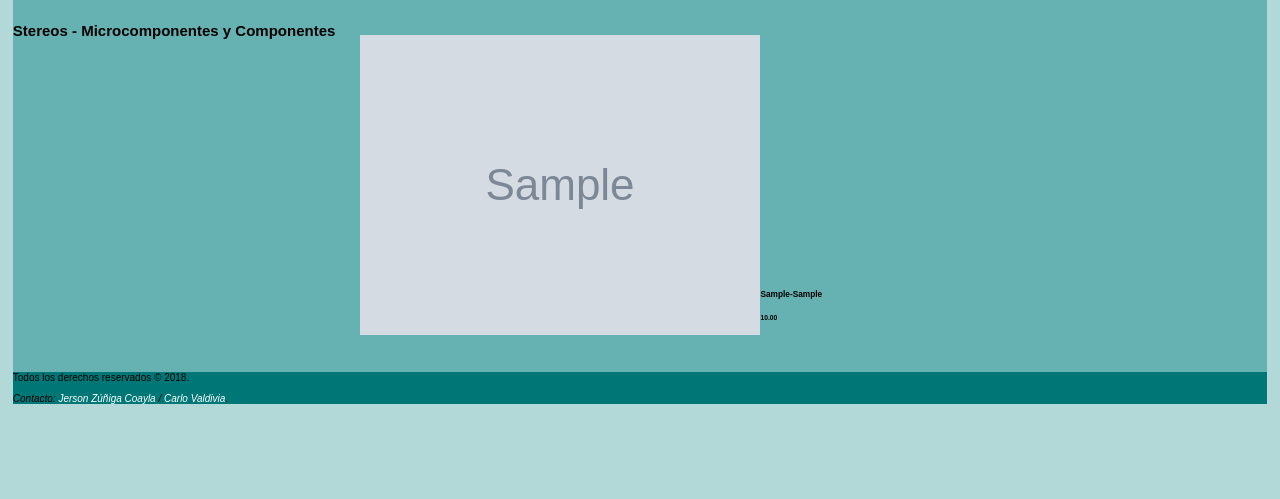
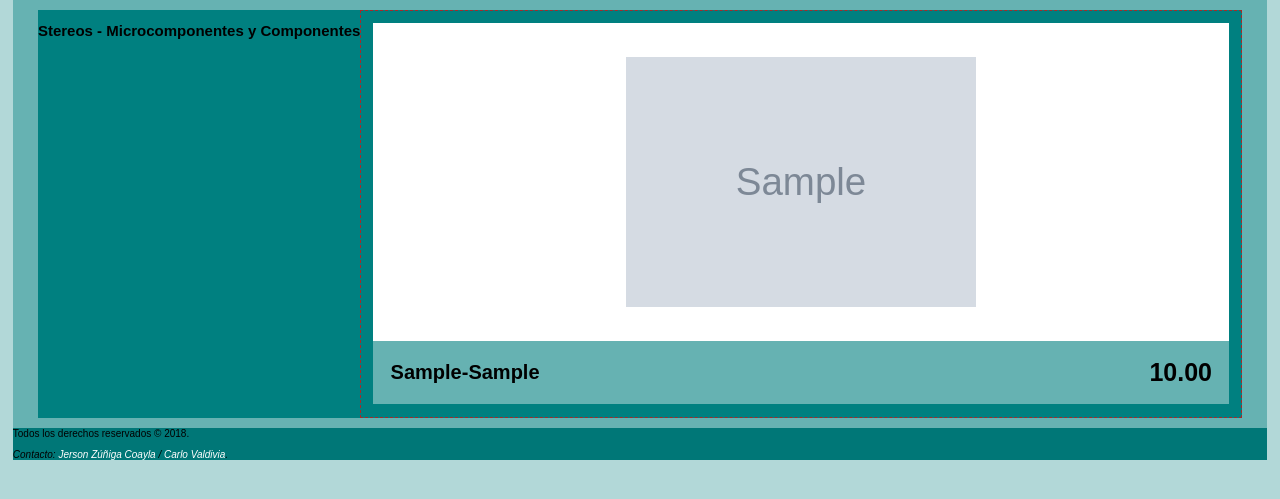
Before and after one commit to CarloValdivia/eqson, a PHP site: page /eqson/ in a window 1280 px wide. Shown: the part 158-657 px from the top of the page. Run offline with PHP 8.4, Linux system fonts and the light colour scheme; tables that the repository leaves empty hold one stand-in row (values such as "Sample post"); grey boxes marked "Sample" are stand-in pictures.

Commit message:
Usando flexbox para presentar productos y alineando imagen e información de los mismos

```diff
--- a/app/estilos/principal.css
+++ b/app/estilos/principal.css
@@ -116,29 +116,43 @@ nav a:active {
 }
 
 .products {
+  width: 96%;
+  margin: 0 auto;
+  background-color: teal;
   display: flex;
   flex-flow: row wrap;
 }
 
 .product-card {
-  padding: 2%;
+  border: 1px dashed brown;
+  padding: 1%;
   flex-grow: 1;
-  flex-basis: 16%;
+  flex-basis: 22%;
   display: flex;
+  flex-direction: column;
+}
+
+.product-image {
+  background-color: white;
+  padding: 4%;
 }
 
 .product-image img {
-  max-width: 100%;
+  max-width: 92%;
+  display: block;
+  margin: 0 auto;
+  width: 350px;
+  height: 250px;
 }
 
 .product-info {
-  margin-top: auto;
+  background-color: #66b2b2;
 }
 
-@media (max-width: 920px) {
-  .product-card {
-    flex: 1 21%;
-  }
+.product-info h5, .product-info h6 {
+  display: inline-block;
+  margin: 0;
+  padding: 2%;
 }
 
 /* Select the first two */
@@ -196,3 +210,20 @@ header p {
 footer, footer p {
   font-size: 1rem;
 }
+
+.product-info h5 {
+  margin-top: 0.25rem;
+  font-size: 2rem;
+}
+
+.product-info h6 {
+  font-size: 2.5rem;
+  float: right;
+}
+
+.product-info p {
+  font-family: 'pacificoregular';
+  text-align: justify;
+  padding: 1%;
+  clear: both;
+}
```
